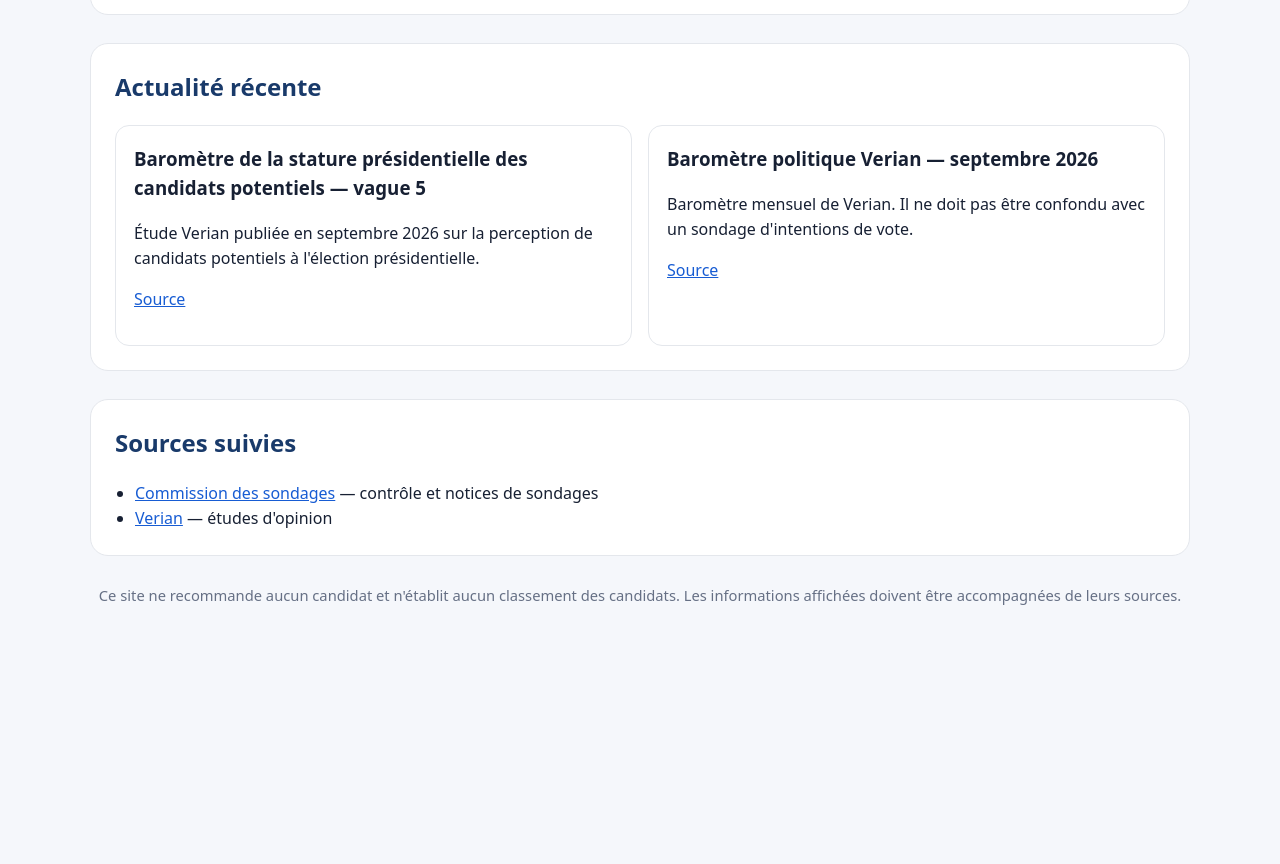
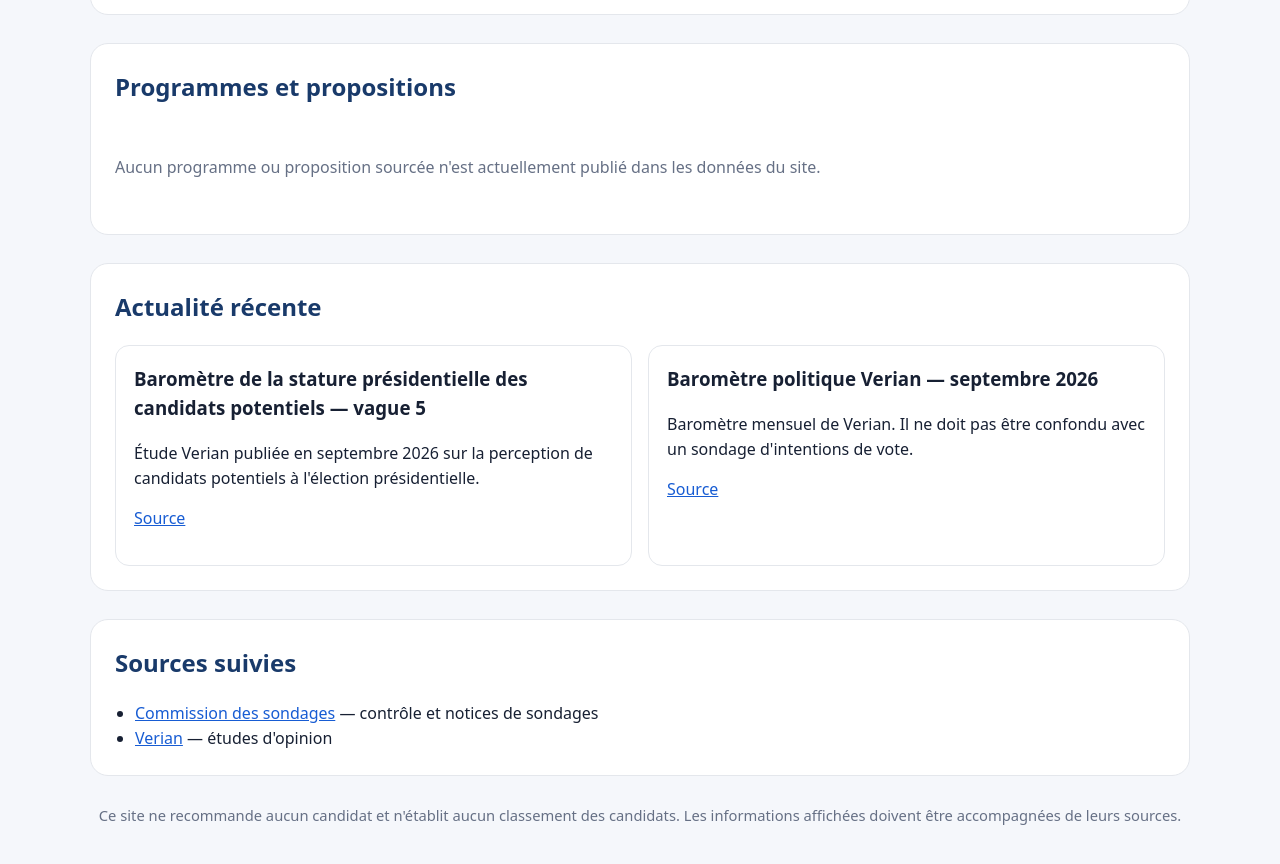
Before and after one commit to guillaumesigward-hue/presidentielle2027, a plain HTML site: page index.html in a window 1280 px wide. Shown: the part 1284-2148 px from the top of the page. Before the commit the page ends 1951 px from the top, so only its background shows below. Drawn offline with Linux system fonts and the light colour scheme.

Commit message:
Afficher la rubrique programmes

```diff
--- a/index.html
+++ b/index.html
@@ -153,6 +153,11 @@
   </section>
 
   <section>
+  <h2>Programmes et propositions</h2>
+  <div id="programmes" class="grid"></div>
+</section>
+
+  <section>
     <h2>Actualité récente</h2>
     <div id="actualites" class="grid"></div>
   </section>
@@ -267,7 +272,11 @@
         data.sondages,
         "Aucun sondage d'intentions de vote vérifié n'est actuellement publié dans les données du site."
       );
-
+afficherCartes(
+  "programmes",
+  data.programmes,
+  "Aucun programme ou proposition sourcée n'est actuellement publié dans les données du site."
+);
       afficherCartes(
         "actualites",
         data.actualites,
```
